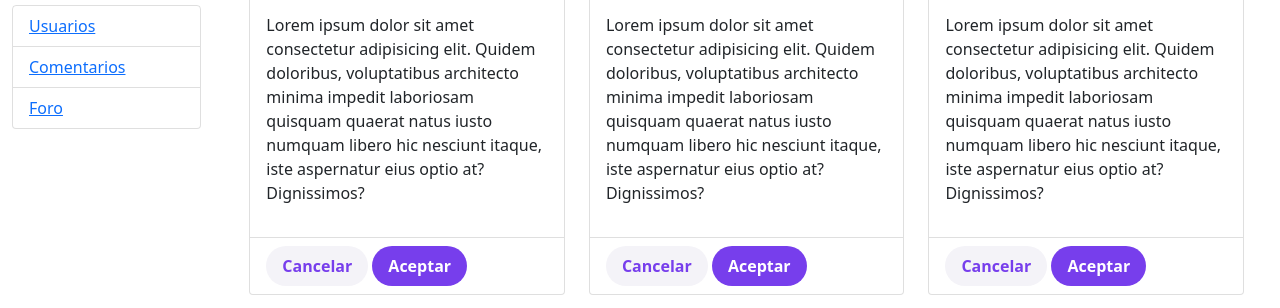
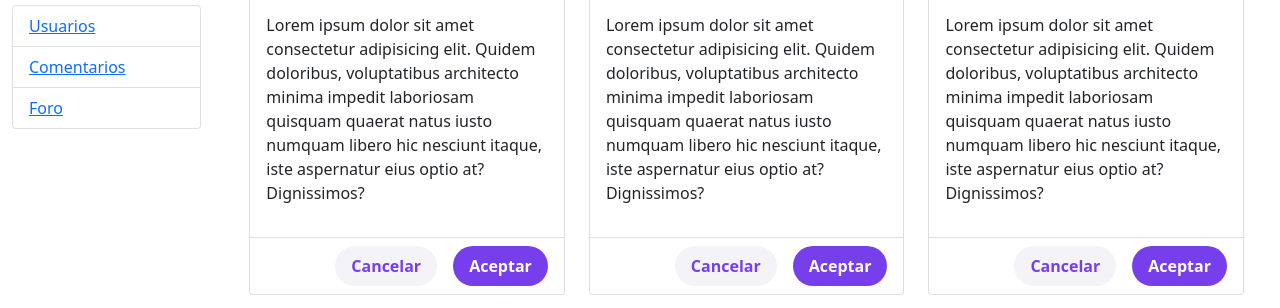
Before and after one commit to innorbitx/dashboard, a website: page index.html in a window 1280 px wide. Shown: the part 155-463 px from the top of the page. Drawn offline with nearby package versions, Linux system fonts and the light colour scheme; no server answers.

Commit message:
Added styles

```diff
--- a/css/main.css
+++ b/css/main.css
@@ -71,6 +71,11 @@ article {
 
 */
 
+.card-footer {
+  display: flex;
+  justify-content: flex-end;
+}
+
 button.cancel {
   background: #F4F3F8;
   border-radius: 2em;
@@ -78,6 +83,12 @@ button.cancel {
   border: none;
   padding: 0.5em 1em;
   font-weight: bold;
+  margin-right: 1em;
+  transition: background-color 0.3s;
+}
+
+button.cancel:hover {
+  background-color: #ded6ff;
 }
 
 button[type="submit"] {
@@ -87,6 +98,11 @@ button[type="submit"] {
   border: none;
   padding: 0.5em 1em;
   font-weight: bold;
+  transition: background-color 0.3s;
+}
+
+button[type="submit"]:hover {
+  background-color: #824bf3;
 }
 
 /*# sourceMappingURL=main.css.map */
```
